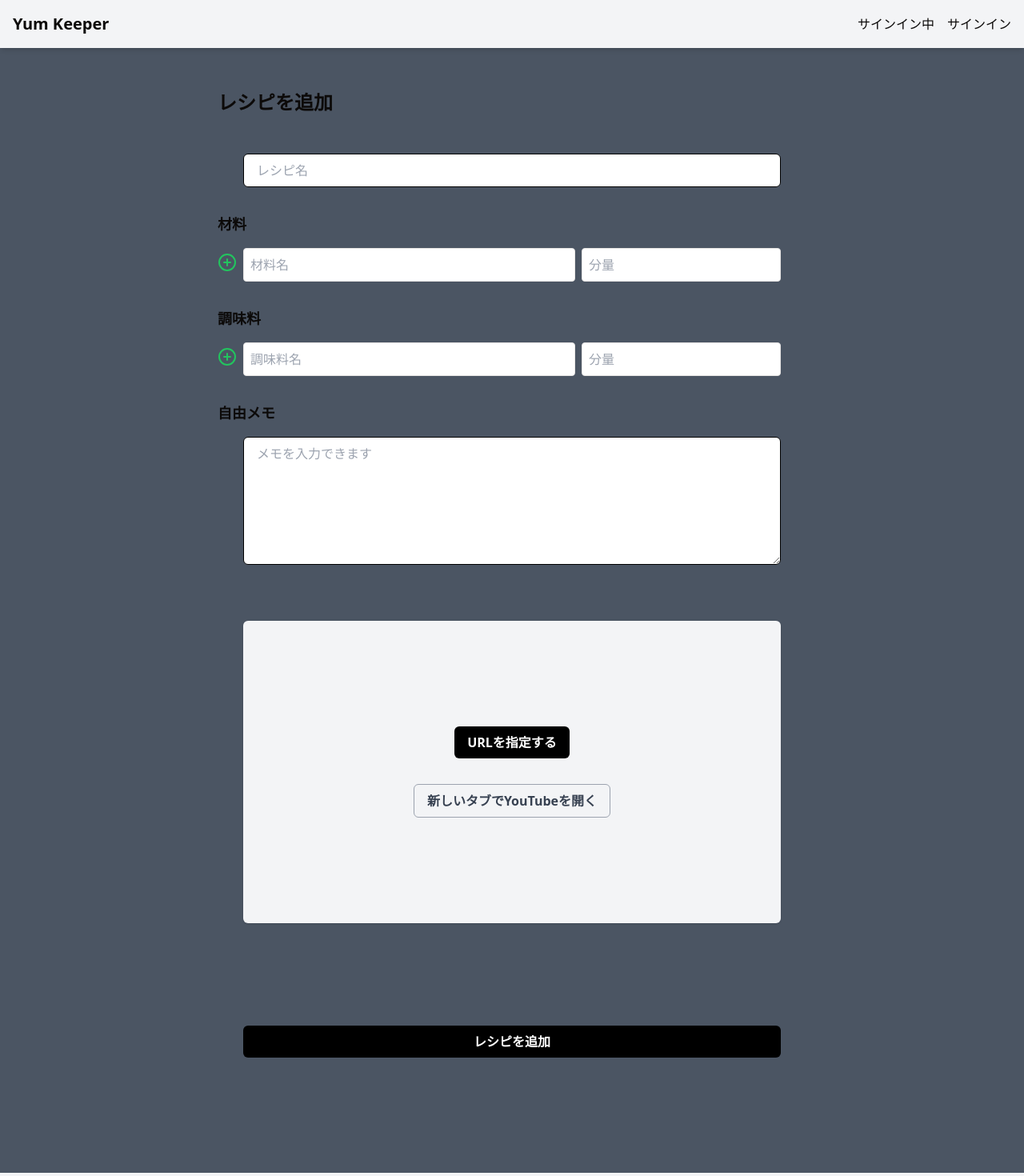
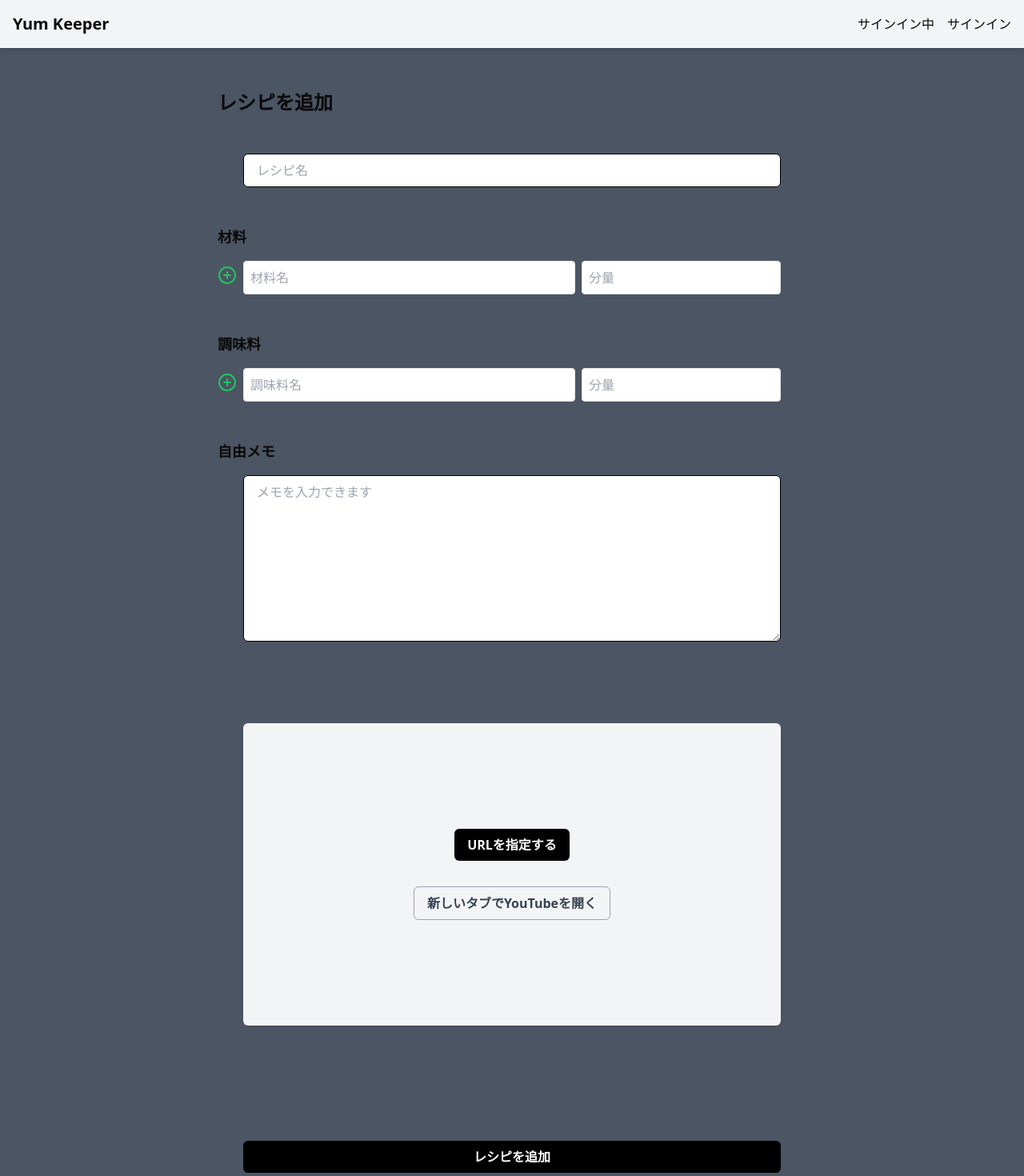
Before and after one commit to y4tk8/yumkeeper_frontend, a Next.js app: page /recipes/new in a window 1280 px wide. Shown: the top 1470 px of the page at 80% size. Built offline with nearby package versions, Linux system fonts and the light colour scheme; no server answers; sample sign-in values are in the browser's storage.

Commit message:
chore: レシピ追加ページのUIを改善 #111

```diff
--- a/src/app/recipes/new/page.tsx
+++ b/src/app/recipes/new/page.tsx
@@ -99,10 +99,12 @@ export default function RecipeNewPage() {
   };
 
   return (
-    <div className="max-w-3xl mx-auto space-y-8 py-12 px-4">
-      <h1 className="text-2xl font-bold mb-12">レシピを追加</h1>
+    <div className="max-w-3xl mx-auto space-y-12 py-12 px-4">
+      <h1 className="text-2xl font-bold">レシピを追加</h1>
+
+      {/* レシピ名 */}
+      <section className="space-y-4">
         <div className="max-w-2xl mx-auto">
-        {/* レシピ名 */}
           <InputField
             type="text"
             placeholder="レシピ名"
@@ -110,10 +112,11 @@ export default function RecipeNewPage() {
             onChange={(e) => setName(e.target.value)}
           />
         </div>
+      </section>
 
       {/* 材料 */}
-      <section>
-        <h2 className="text-lg font-semibold mb-4">材料</h2>
+      <section className="space-y-4">
+        <h2 className="text-lg font-semibold">材料</h2>
         <div className="max-w-2xl mx-auto space-y-4">
           {ingredients.map((item, index) => (
             <IngredientFields
@@ -130,8 +133,8 @@ export default function RecipeNewPage() {
       </section>
 
       {/* 調味料 */}
-      <section>
-        <h2 className="text-lg font-semibold mb-4">調味料</h2>
+      <section className="space-y-4">
+        <h2 className="text-lg font-semibold">調味料</h2>
         <div className="max-w-2xl mx-auto space-y-4">
           {seasonings.map((item, index) => (
             <SeasoningFields
@@ -148,27 +151,27 @@ export default function RecipeNewPage() {
       </section>
 
       {/* 自由メモ */}
-      <section>
-        <h2 className="text-lg font-semibold -mb-4">自由メモ</h2>
-        <div className="max-w-2xl mx-auto space-y-8">
+      <section className="space-y-4">
+        <h2 className="text-lg font-semibold">自由メモ</h2>
+        <div className="max-w-2xl mx-auto">
           <textarea
             placeholder="メモを入力できます"
             value={notes}
             onChange={(e) => setNotes(e.target.value)}
-            className="w-full mx-auto h-40 rounded-md border border-black px-4 py-2 my-8"
+            className="w-full mx-auto h-52 rounded-md border border-black px-4 py-2"
           />
         </div>
       </section>
 
       {/* YouTube 埋め込み */}
-      <div className="max-w-2xl mx-auto space-y-8">
+      <div className="max-w-2xl mx-auto space-y-8 pt-12 pb-24">
         <VideoEmbedBlock
           videoInfo={videoInfo}
           setVideoInfo={setVideoInfo}
         />
 
         {/* 追加ボタン */}
-        <div className="text-center py-24">
+        <div className="text-center pt-28">
           <Button fullWidth onClick={handleSubmit}>
             レシピを追加
           </Button>
```
Lines whose indentation alone changed are shown as unchanged.
